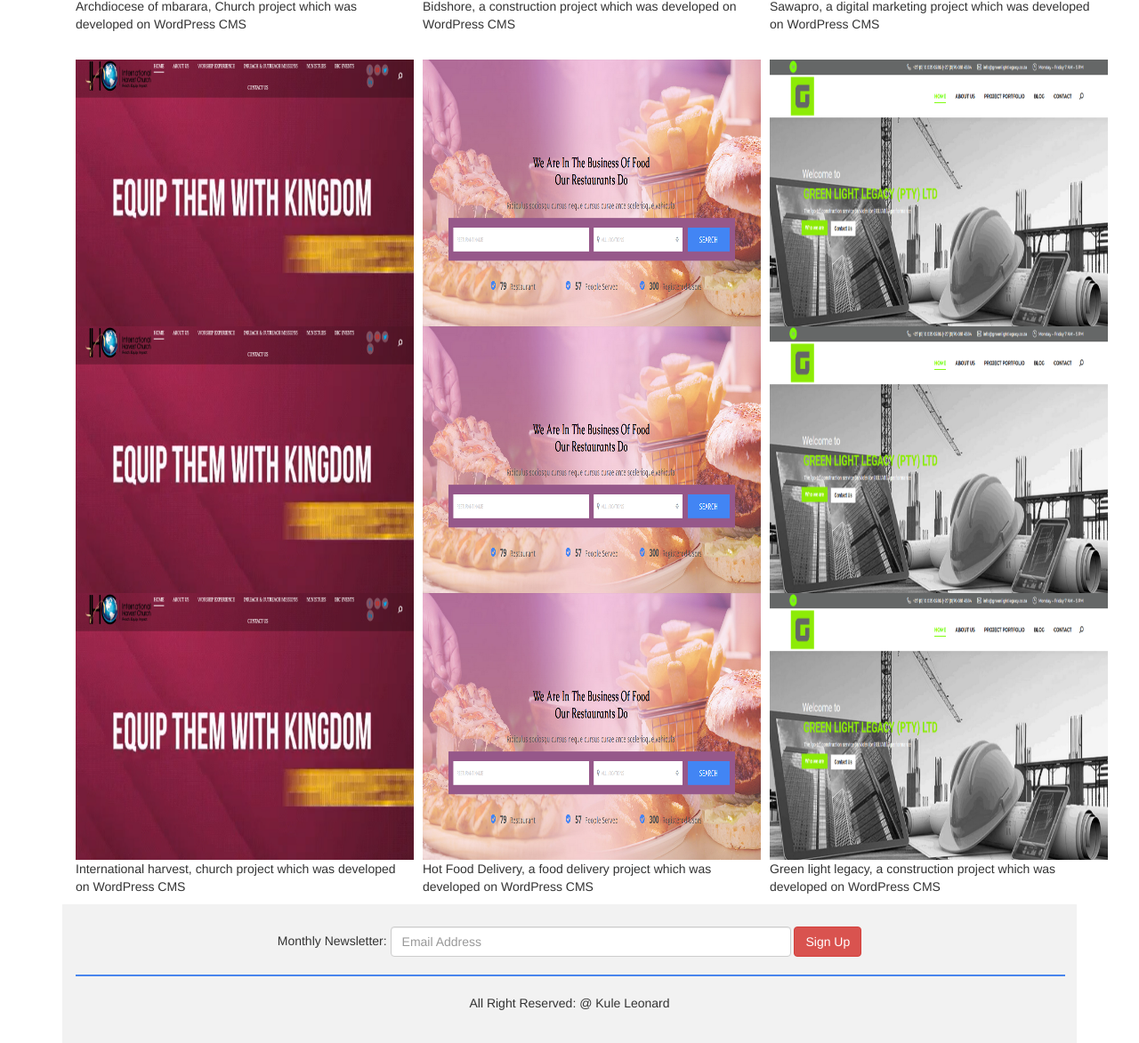
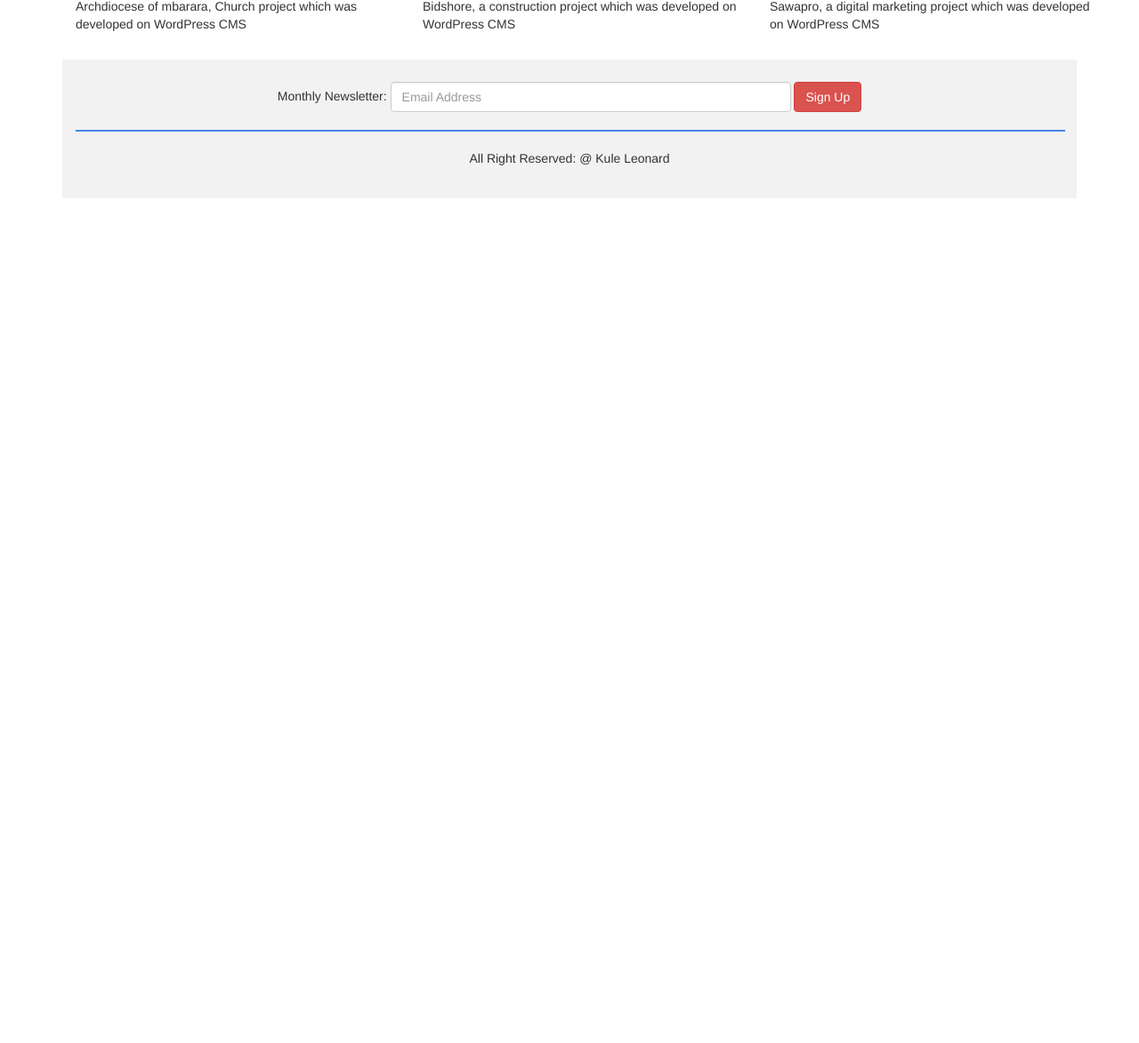
Before and after one commit to kuleleonard/Kule_Leonard, a plain HTML site: page index.html in a window 1280 px wide. Shown: the part 2503-3676 px from the top of the page at 89% size. After the commit the page ends 2726 px from the top, so only its background shows below. Drawn offline with nearby package versions, Linux system fonts and the light colour scheme.

Commit message:
Update index.html

```diff
--- a/index.html
+++ b/index.html
@@ -306,30 +306,7 @@ the technology industry and am excited to apply these strength to whatever role
      </div>
    </div>  <br>
 
-   <div class="container">
-     <div class="row">
-          <div class="col-sm-4">
-		  <a href="https://www.sawapro.co.za/" target="_blant"><img src="images/intharvest.png" alt="sawapro" height="300" width="380"></a>
-	     <a href="https://intharvest.com/" target="_blant"><img src="images/intharvest.png" alt="International harvest" height="300" width="380"></a>
-            <a href="https://intharvest.com/" target="_blant"><img src="images/intharvest.png" alt="International harvest" height="300" width="380"></a>
-            <p>International harvest, church project which was developed on WordPress CMS</p>
-          </div>
-
-          <div class="col-sm-4">
-		  <a href="https://www.sawapro.co.za/" target="_blant"><img src="images/hot-food-delivery.png" alt="sawapro" height="300" width="380"></a>
-	    <a href="https://www.hotfooddelivery.co.za/" target="_blant"><img src="images/hot-food-delivery.png" alt="Hot Food Delivery" height="300" width="380"></a>
-            <a href="https://www.hotfooddelivery.co.za/" target="_blant"><img src="images/hot-food-delivery.png" alt="Hot Food Delivery" height="300" width="380"></a>
-            <p>Hot Food Delivery, a food delivery project which was developed on WordPress CMS</p>
-          </div>
-
-          <div class="col-sm-4">
-		  <a href="https://www.sawapro.co.za/" target="_blant"><img src="images/green-light-legacy.png" alt="sawapro" height="300" width="380"></a>
-	    <a href="https://www.greenlightlegacy.co.za/" target="_blant"><img src="images/green-light-legacy.png" alt="Green light legacy" height="300" width="380"></a>
-            <a href="https://www.greenlightlegacy.co.za/" target="_blant"><img src="images/green-light-legacy.png" alt="Green light legacy" height="300" width="380"></a>
-            <p>Green light legacy, a construction project which was developed on WordPress CMS</p>
-          </div>
-     </div>
-   </div>  <!--End of Portfolio-->
+   <!--End of Portfolio-->
 
 <!--Footer-->
 
```
